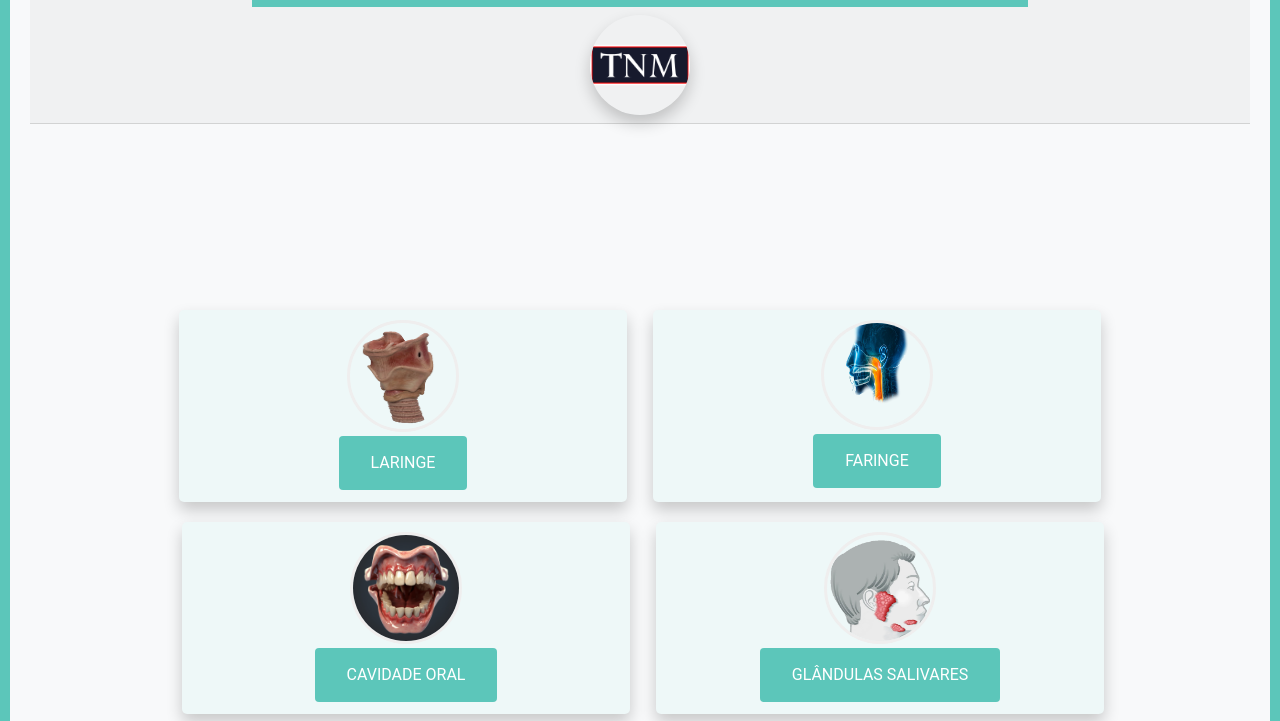
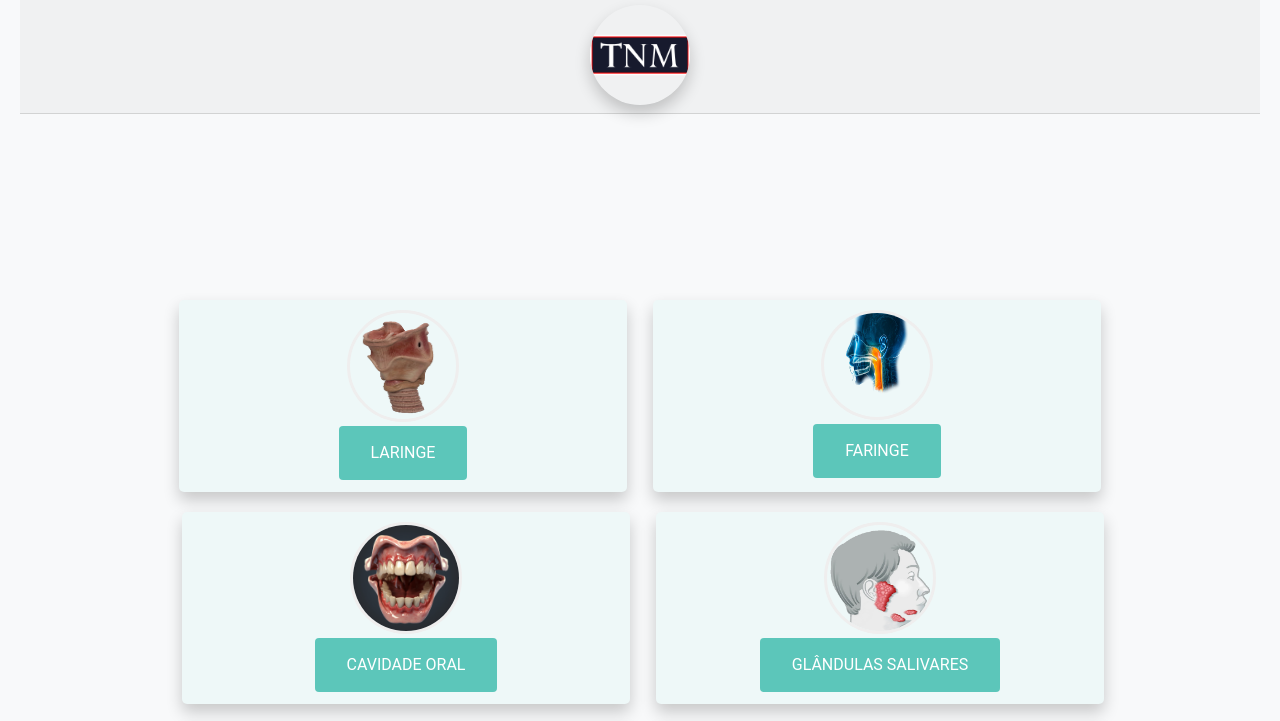
Before and after one commit to etchevarne/tnm-classif-app, a plain HTML site: page index.html in a window 1280 px wide. Shown: the part 207-928 px from the top of the page. Drawn offline with nearby package versions, Linux system fonts and the light colour scheme.

Commit message:
Update style.css

```diff
--- a/style.css
+++ b/style.css
@@ -15,7 +15,7 @@ body {
   background-color: #f8f9fa;
   font-family: 'Roboto', sans-serif; /* Roboto é a fonte padrão usada no Material Design */
   color: #A0A0A0;
-  border: 10px solid #5CC6BA; /* Cor e espessura da borda */
+  /*border: 10px solid #5CC6BA; /* Cor e espessura da borda */
   border-radius: 10px; /* Raio do canto da borda */
   padding: 20px; /* Espaçamento interno dentro da borda */
 }
```
